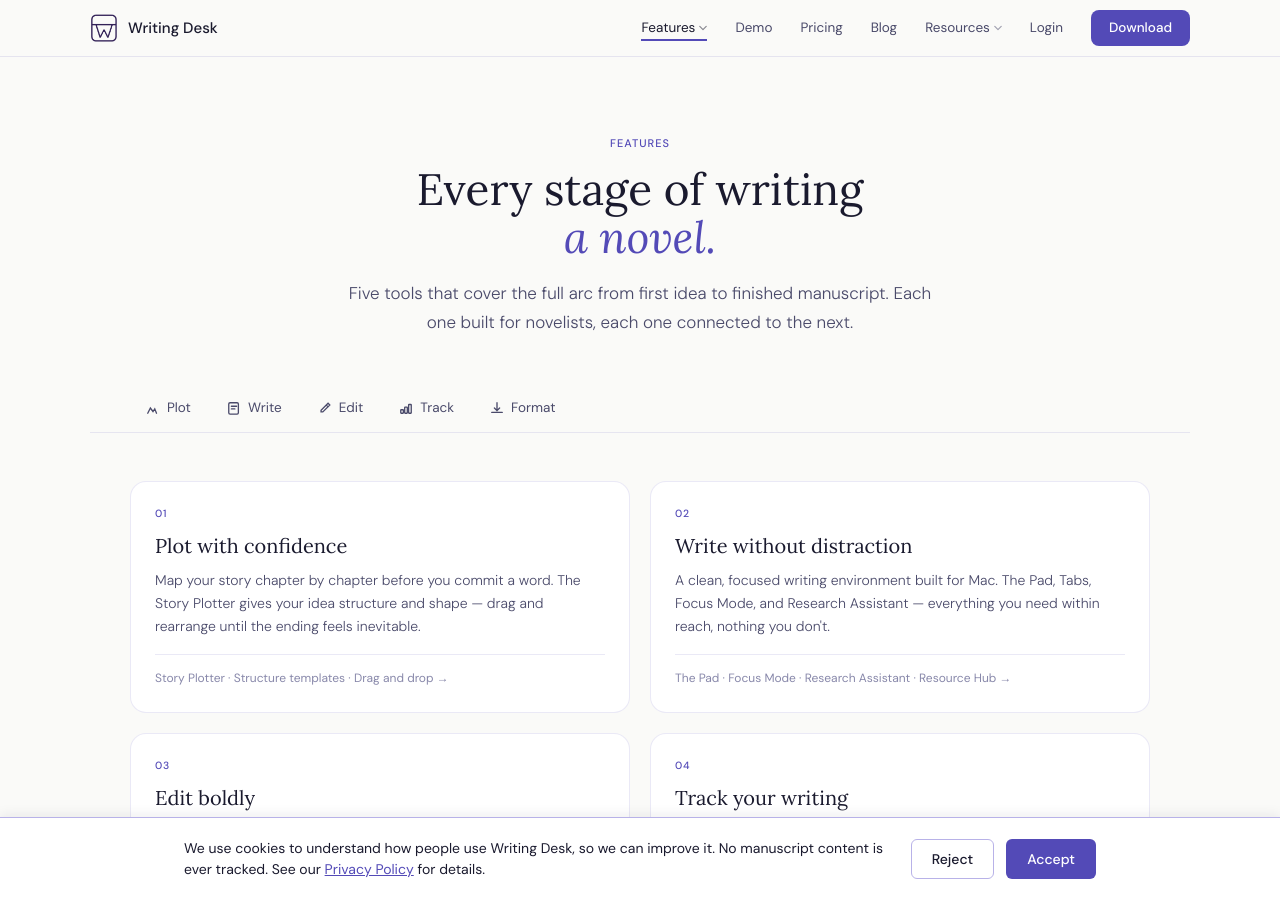
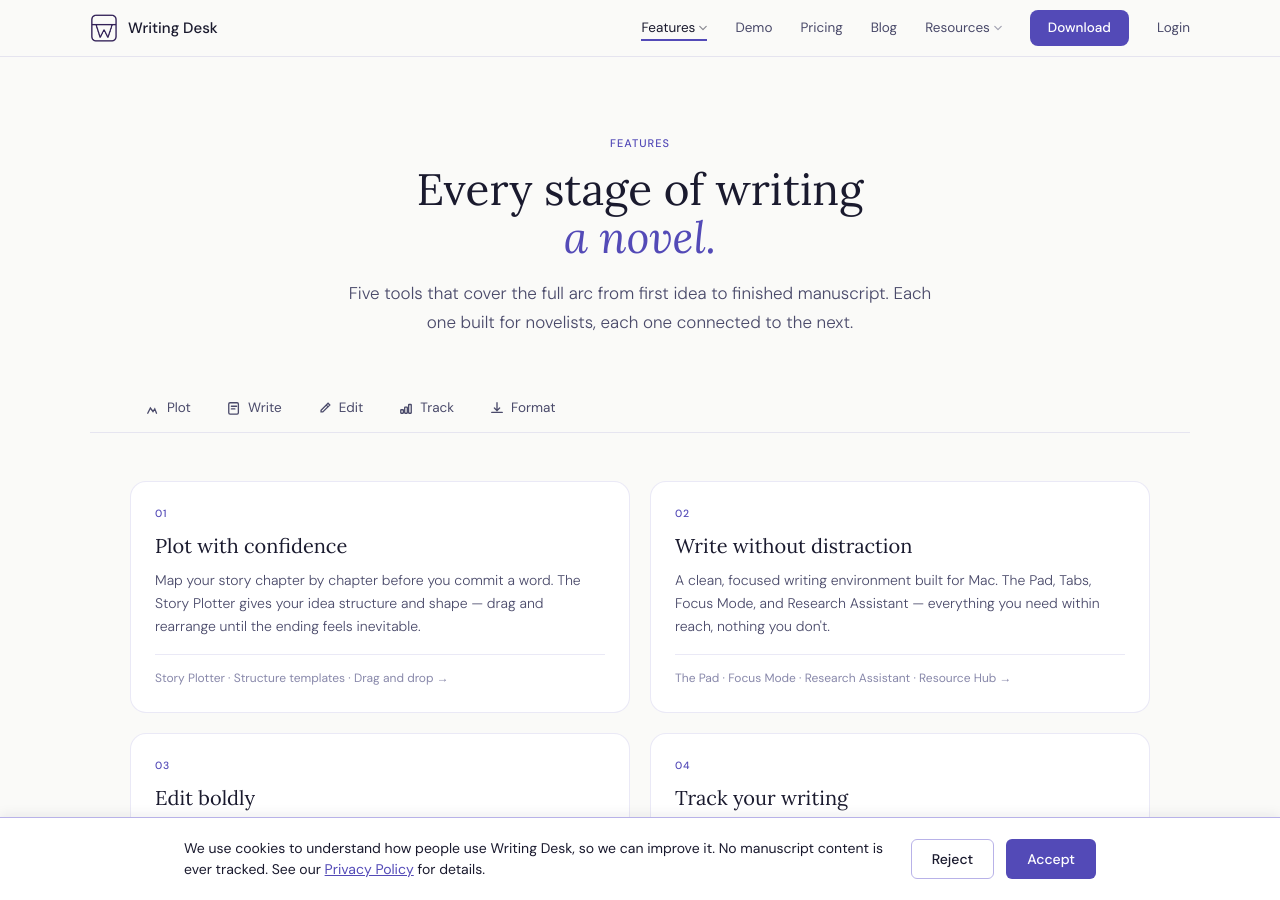
Before and after one commit to bluxon92-bit/writing-desk-site, a Jekyll site: the page built from features/index.html, in a window 1280 px wide and 900 px high. Built offline with Jekyll 4.4.1, drawn with Linux system fonts in a browser that asks for light colours.

Commit message:
Update nav.html

```diff
--- a/_includes/nav.html
+++ b/_includes/nav.html
@@ -216,7 +216,7 @@
                 Profiles, traits, arc, and voice
               </span>
             </a>
-              <a href="{{ /hubs/self-editing/' | relative_url }}" class="dropdown-item">
+              <a href="{{ '/hubs/self-editing/' | relative_url }}" class="dropdown-item">
               <span class="dropdown-icon">
                 <svg viewBox="0 0 16 16" fill="none" stroke="currentColor" stroke-width="1.5" stroke-linecap="round"><rect x="2" y="2" width="11" height="13" rx="1.5"/><path d="M5 6h6M5 9h4"/></svg>
               </span>
@@ -230,8 +230,8 @@
         </div>
       </div>
 
+      <a href="{{ '/download/' | relative_url }}" class="nav-cta">Download</a>
       <a href="https://formatter.writingdeskapp.com" class="nav-link">Login</a>
-      <a href="{{ '/download/' | relative_url }}" class="nav-cta">Download</a>
     </div>
 
     <button class="nav-burger" id="nav-burger" aria-label="Open menu" aria-expanded="false" aria-controls="mobile-menu">
```
